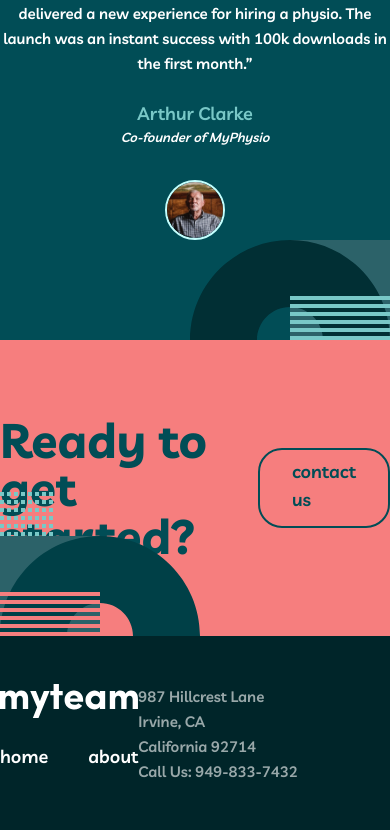
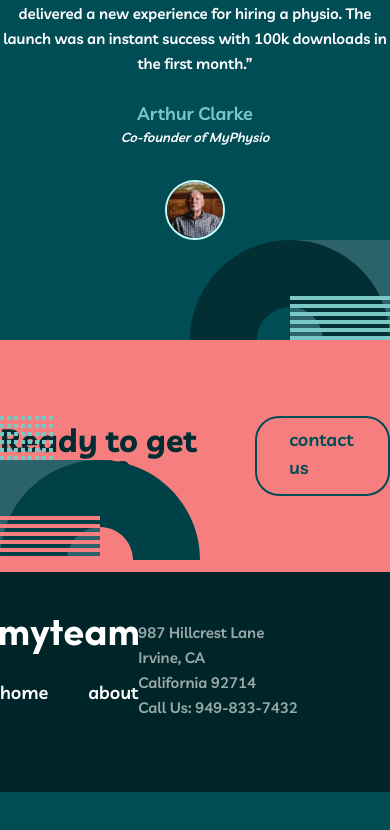
Before and after one commit to mackieva/myteam, a Next.js app: page / in a window 390 px wide. Shown: the part 2533-3363 px from the top of the page. After the commit the page ends 3325 px from the top, so only its background shows below. Built offline with nearby package versions, Linux system fonts and the light colour scheme.

Commit message:
pre footer tablet responsiveness

```diff
--- a/components/shared/pre-footer.tsx
+++ b/components/shared/pre-footer.tsx
@@ -2,12 +2,12 @@ import Button from './button';
 
 const PreFooter = () => {
 	return (
-		<section className='bg-lc py-[76px] relative'>
+		<section className='bg-lc py-[76px] relative overflow-hidden'>
 			<svg
 				xmlns='http://www.w3.org/2000/svg'
 				width='200'
 				height='144'
-				className='absolute bottom-0 left-0'
+				className='absolute lg:bottom-0 left-0'
 			>
 				<g fill='none' fillRule='evenodd'>
 					<path fill='#2C6269' d='M100 144H0V44h100z' />
@@ -25,8 +25,10 @@ const PreFooter = () => {
 					/>
 				</g>
 			</svg>
-			<div className='max-w-[917px] mx-auto flex justify-between items-center'>
-				<h2 className='h2 text-mg'>Ready to get started?</h2>
+			<div className='max-w-[573px] lg:max-w-[917px] mx-auto flex justify-between items-center'>
+				<h2 className='text-[32px] leading-[32px] lg:text-[48px] lg:leading-[48px] text-ssg'>
+					Ready to get started?
+				</h2>
 				<Button style='primary-dark' link='/contact' label='contact us' />
 			</div>
 		</section>
```
